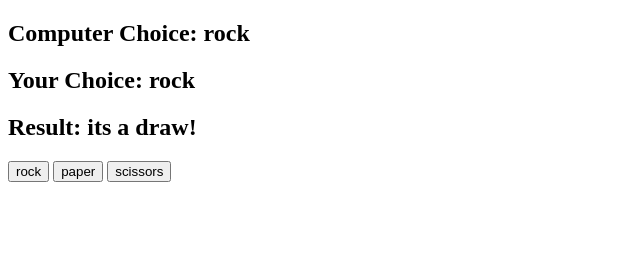
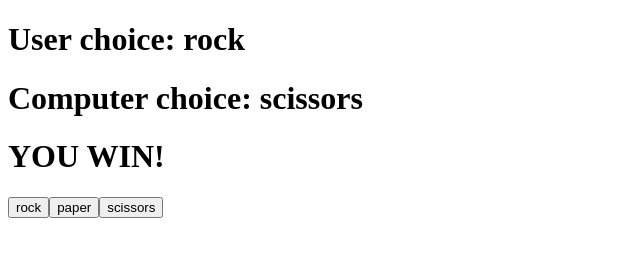
Before and after one commit to mcphendriks/Beginner-Javascript-Projects, a plain HTML site: page Rock Paper Scissors/index.html in a window 1280 px wide. Both pictures are taken after a click on the button "rock". Shown: the whole page, without its empty margins (0-640 px from the left). Drawn offline with Linux system fonts and the light colour scheme.

Commit message:
V2/Intermediate Build the game with the most of JS.

```diff
--- a/Rock Paper Scissors/index.html
+++ b/Rock Paper Scissors/index.html
@@ -8,13 +8,7 @@
 </head>
 
 <body>
-    <h2>Computer Choice: <span id="computer-choice"></span></h2>
-    <h2>Your Choice: <span id="user-choice"></span></h2>
-    <h2>Result: <span id="result"></span></h2>
-
-    <button id="rock">rock</button>
-    <button id="paper">paper</button>
-    <button id="scissors">scissors</button>
+    <div id="game"></div>
 
     <script src="script.js"></script>
 
--- a/Rock Paper Scissors/script.js
+++ b/Rock Paper Scissors/script.js
@@ -1,56 +1,48 @@
-const computerChoiceDisplay = document.getElementById("computer-choice");
-const userChoiceDisplay = document.getElementById("user-choice");
-const resultDisplay = document.getElementById("result");
-const possibleChoices = document.querySelectorAll("button");
-let userChoice;
-let computerChoice;
-let result;
+const userChoiceDisplay = document.createElement("h1");
+const computerChoiceDisplay = document.createElement("h1");
+const resultDisplay = document.createElement("h1");
+const gameGrid = document.getElementById("game");
+gameGrid.append(userChoiceDisplay, computerChoiceDisplay, resultDisplay);
 
-possibleChoices.forEach((possibleChoice) =>
-  possibleChoice.addEventListener("click", (e) => {
-    userChoice = e.target.id;
-    userChoiceDisplay.innerHTML = userChoice;
-    generateComputerChoice();
-    getResult();
-  })
-);
+const choices = ["rock", "paper", "scissors"];
 
-function generateComputerChoice() {
-  const randomNumber = Math.floor(Math.random() * 3) + 1; // or you can use possibleChoices.length
+const handleClick = (e) => {
+  userChoice = e.target.id;
+  userChoiceDisplay.innerHTML = "User choice: " + userChoice;
+  generateComputerChoice();
+  getResult();
+};
 
-  if (randomNumber === 1) {
-    computerChoice = "rock";
-  }
-  if (randomNumber === 2) {
-    computerChoice = "scissors";
-  }
-  if (randomNumber === 3) {
-    computerChoice = "paper";
-  }
-  computerChoiceDisplay.innerHTML = computerChoice;
+const generateComputerChoice = () => {
+  const randomChoice = choices[Math.floor(Math.random() * choices.length)];
+  computerChoice = randomChoice;
+  computerChoiceDisplay.innerHTML = "Computer choice: " + computerChoice;
+};
+
+for (let i = 0; i < choices.length; i++) {
+  const button = document.createElement("button");
+  button.id = choices[i]; // you can delete this id you want to use e.target.HTML in the handleClick
+  button.innerHTML = choices[i];
+  button.addEventListener("click", handleClick);
+  gameGrid.appendChild(button);
 }
 
-function getResult() {
-  if (computerChoice === userChoice) {
-    result = "its a draw!";
+const getResult = () => {
+  switch (userChoice + computerChoice) {
+    case "scissorspaper":
+    case "rockscissors":
+    case "paperrock":
+      resultDisplay.innerHTML = "YOU WIN!";
+      break;
+    case "paperscissors":
+    case "scissorsrock":
+    case "rockpaper":
+      resultDisplay.innerHTML = "YOU LOSE!";
+      break;
+    case "paperpaper":
+    case "scissorsscissors":
+    case "rockrock":
+      resultDisplay.innerHTML = "ITS A DRAW!";
+      break;
   }
-  if (computerChoice === "rock" && userChoice === "paper") {
-    result = "you win!";
-  }
-  if (computerChoice === "rock" && userChoice === "scissors") {
-    result = "you lost!";
-  }
-  if (computerChoice === "paper" && userChoice === "scissors") {
-    result = "you win!";
-  }
-  if (computerChoice === "paper" && userChoice === "rock") {
-    result = "you lose!";
-  }
-  if (computerChoice === "scissors" && userChoice === "rock") {
-    result = "you win!";
-  }
-  if (computerChoice === "scissors" && userChoice === "paper") {
-    result = "you lose!";
-  }
-  resultDisplay.innerHTML = result;
-}
+};
```
